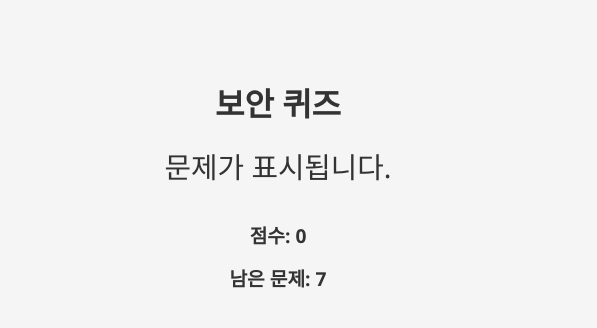
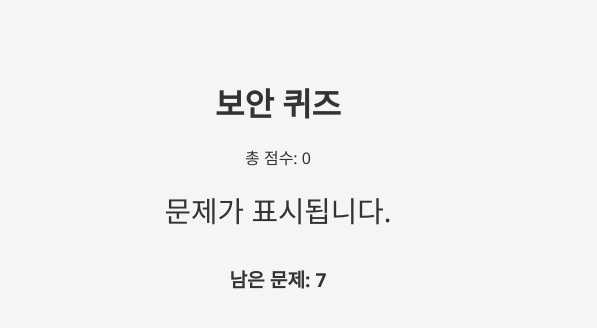
Before and after one commit to dpsej0129/dmfakeorreal, a plain HTML site: page result.html in a window 1280 px wide. Shown: the full height of the page, 362-959 px from the left. Drawn offline with Linux system fonts and the light colour scheme.

Commit message:
Update result.html

```diff
--- a/result.html
+++ b/result.html
@@ -10,14 +10,12 @@
 
   <h1>보안 퀴즈</h1>
 
+  <p>총 점수: <span id="totalScore">0</span></p>
+
   <div id="question">문제가 표시됩니다.</div>
-
-  <!-- 이미지 표시 영역 추가 -->
   <img id="questionImage" src="" alt="" style="max-width: 300px; display: block; margin: 10px 0;">
-
   <div id="choices"></div>
 
-  <div class="info">점수: <span id="score">0</span></div>
   <div class="info">남은 문제: <span id="remaining">7</span></div>
 
   <script src="script2.js"></script>
```
